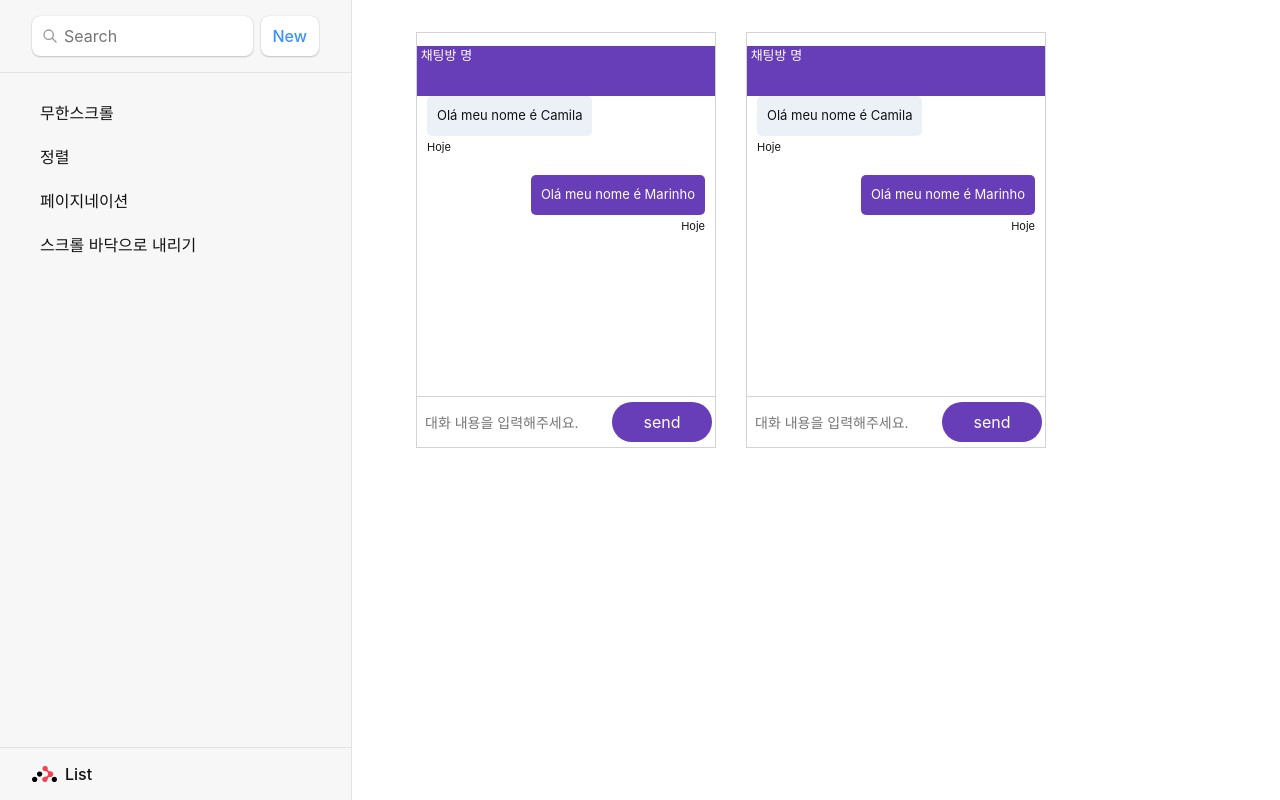
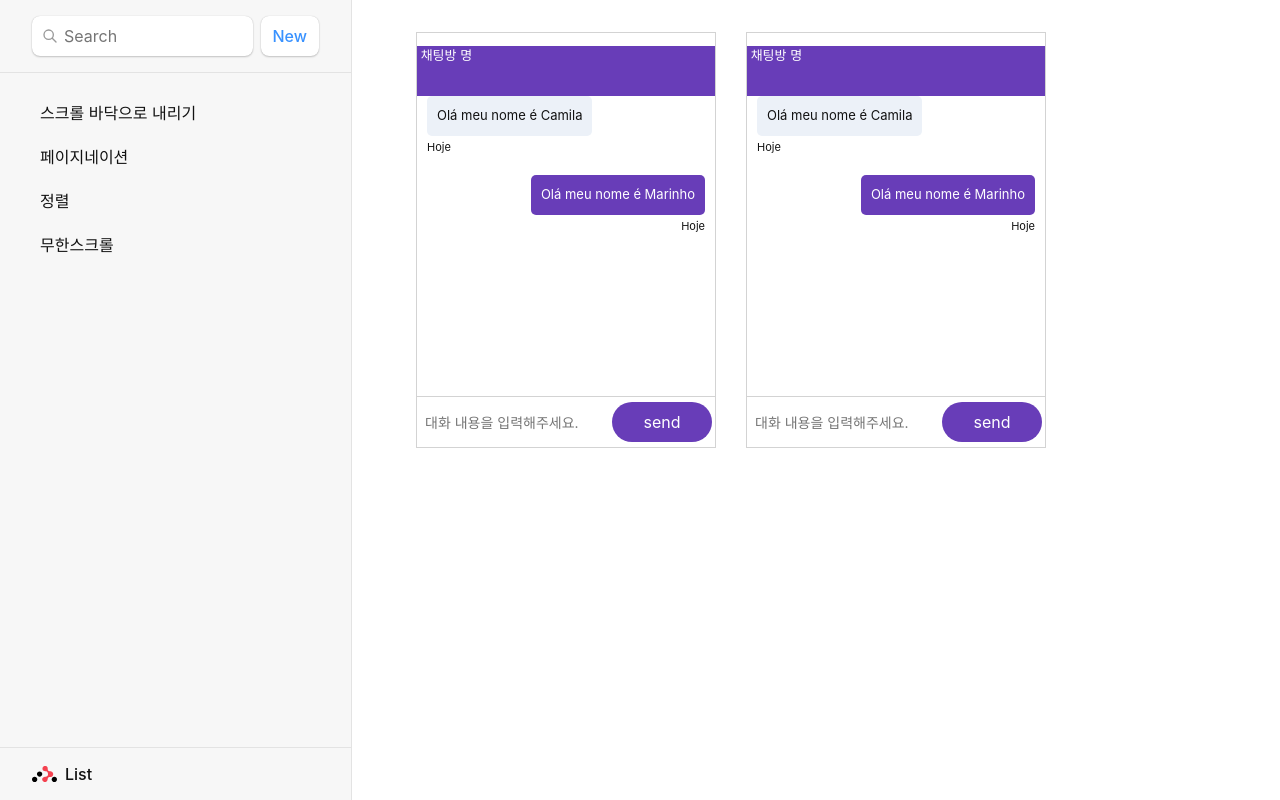
Before and after one commit to SeoHee3478/tea-code, a React (Vite) app in the folder app/: page /scroll-to-bottom in a window 1280 px wide. Built offline with nearby package versions, Linux system fonts and the light colour scheme.

Commit message:
Refactor: 네비게이션바 노출 방식 변경

```diff
--- a/app/index.html
+++ b/app/index.html
@@ -1,5 +1,5 @@
 <!DOCTYPE html>
-<html lang="en">
+<html lang="ko">
   <head>
     <meta charset="UTF-8" />
     <link rel="icon" type="image/svg+xml" href="/vite.svg" />
--- a/app/src/routes/root.jsx
+++ b/app/src/routes/root.jsx
@@ -1,4 +1,4 @@
-import { Form, Link, Outlet } from "react-router-dom";
+import { Form, Link, Navigate, Outlet, useLocation } from "react-router-dom";
 import { getContacts, createContact } from "../contacts";
 
 export async function action() {
@@ -11,9 +11,21 @@ export async function loader() {
   return { contacts };
 }
 
+//0번째 index에 추가해주세요.
+const RouteList = [
+  { link: "scroll-to-bottom", title: "스크롤 바닥으로 내리기" },
+  { link: "pagination", title: "페이지네이션" },
+  { link: "sort", title: "정렬" },
+  { link: "infinite-scroll", title: "무한스크롤" },
+];
+
 export default function Root() {
+  const location = useLocation();
   return (
     <>
+      {location.pathname === "/" && (
+        <Navigate to={`/${RouteList[0].link}`} replace />
+      )}
       <div id="sidebar">
         <h1>List</h1>
         <div>
@@ -34,18 +46,11 @@ export default function Root() {
         </div>
         <nav>
           <ul>
-            <li>
-              <Link to={`infinite-scroll`}>무한스크롤</Link>
-            </li>
-            <li>
-              <Link to={`sort`}>정렬</Link>
-            </li>
-            <li>
-              <Link to={`pagination`}>페이지네이션</Link>
-            </li>
-            <li>
-              <Link to={`scroll-to-bottom`}>스크롤 바닥으로 내리기</Link>
-            </li>
+            {RouteList.map((route, i) => (
+              <li key={i}>
+                <Link to={`${route.link}`}>{route.title}</Link>
+              </li>
+            ))}
           </ul>
         </nav>
       </div>
```
